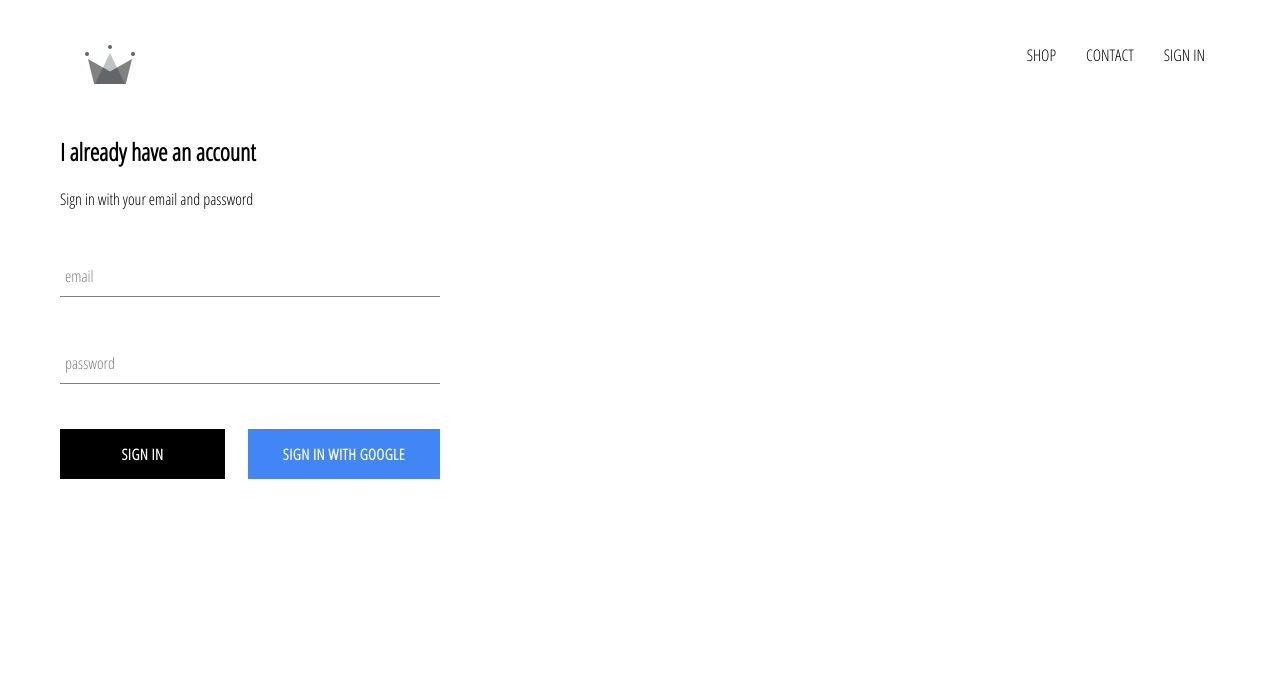
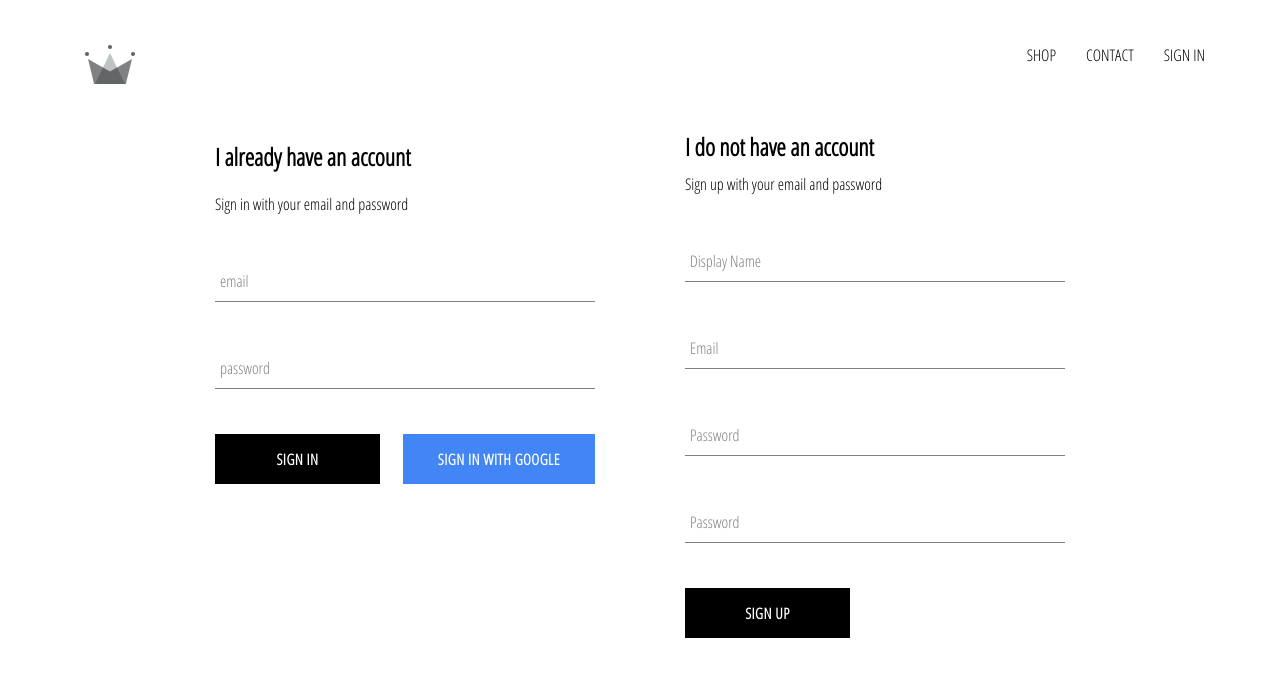
Before and after one commit to nooromari/crwn-clothing, a React (Create React App) app: page /signin in a window 1280 px wide. Shown: the top 676 px of the page. Built offline with nearby package versions, Linux system fonts and the light colour scheme; no server answers; a web font is replaced by a local one.

Commit message:
implemented firebase utils and add authenticated user to database

```diff
--- a/src/App.js
+++ b/src/App.js
@@ -6,37 +6,48 @@ import ShopPage from "./pages/shop/shop.component";
 import SingInAndSignOut from "./pages/sign-in-and-sign-up/sign-in-and-sign-up.component";
 import Header from "./components/header/header.component";
 
-import { auth } from './firebase/firebase.utils';
+import { auth, createUserProfileDocument } from "./firebase/firebase.utils";
+import { onSnapshot } from "firebase/firestore";
+
 import React from "react";
 
 class App extends React.Component {
-
-  constructor(){
+  constructor() {
     super();
 
     this.state = {
-      currentUser : null,
-    }
+      currentUser: null,
+    };
   }
 
   unsubscribeFromAuth = null;
 
-  componentDidMount(){
-    this.unsubscribeFromAuth = auth.onAuthStateChanged(user => {
-      this.setState({currentUser : user});
-
-      console.log(user);
-    })
+  componentDidMount() {
+    this.unsubscribeFromAuth = auth.onAuthStateChanged(async (userAuth) => {
+      if (userAuth) {
+        const userRef = await createUserProfileDocument(userAuth);
+        onSnapshot(userRef, (snapShot) => {
+          this.setState({
+            currentUser: {
+              id: snapShot.id,
+              ...snapShot.data(),
+            },
+          });
+          console.log(this.state);
+        });
+      }
+      this.setState({ currentUser: userAuth });
+    });
   }
 
-  componentWillUnmount(){
+  componentWillUnmount() {
     this.unsubscribeFromAuth();
   }
 
-  render(){
+  render() {
     return (
       <div className="App">
-        <Header currentUser= {this.state.currentUser} />
+        <Header currentUser={this.state.currentUser} />
         <Switch>
           <Route exact path="/" component={HomePage} />
           <Route path="/shop" component={ShopPage} />
--- a/src/components/custom-button/custom-button.component.jsx
+++ b/src/components/custom-button/custom-button.component.jsx
@@ -3,9 +3,9 @@ import React from "react";
 import './custom-button.styles.scss';
 
 const CustomButton = ({children, isGoogleSignIn, ...otherProps}) =>(
-    <buttom className={` ${isGoogleSignIn ? 'google-sign-in' : ''} custom-button`} {...otherProps} >
+    <button className={` ${isGoogleSignIn ? 'google-sign-in' : ''} custom-button`} {...otherProps} >
         {children}
-    </buttom>
+    </button>
 )
 
 export default CustomButton;
--- /dev/null
+++ b/src/components/sign-up/sign-up.component.jsx
@@ -0,0 +1,104 @@
+import React from "react";
+
+import FormInput from "../form-input/form-input.component";
+import CustomButton from "../custom-button/custom-button.component";
+
+import { auth, createUserProfileDocument } from "../../firebase/firebase.utils";
+import { createUserWithEmailAndPassword } from "firebase/auth";
+
+import "./sign-up.styles.scss";
+
+class SignUp extends React.Component {
+  constructor() {
+    super();
+
+    this.state = {
+      displayName: "",
+      email: "",
+      password: "",
+      confirmPassword: "",
+    };
+  }
+
+  handelSubmit = async (e) => {
+    e.preventDefault();
+
+    const { displayName, email, password, confirmPassword } = this.state;
+
+    if (password !== confirmPassword) {
+      alert("passwords don't match");
+      return;
+    }
+
+    try {
+      const { user } = await createUserWithEmailAndPassword(auth ,email, password);
+
+      await createUserProfileDocument(user, { displayName });
+
+      this.setState({
+        displayName: "",
+        email: "",
+        password: "",
+        confirmPassword: "",
+      });
+    } catch (err) {
+      console.error(err);
+    }
+  };
+
+  handelChange = (e) => {
+    e.preventDefault();
+
+    const { name, value } = e.target;
+    this.setState({ [name]: value });
+  };
+
+  render() {
+    const { displayName, email, password, confirmPassword } = this.state;
+
+    return (
+      <div className="sign-up">
+        <h2 className="title"> I do not have an account </h2>
+        <span> Sign up with your email and password</span>
+
+        <form className="sign-up-form" onSubmit={this.handelSubmit}>
+          <FormInput
+            type="text"
+            name="displayName"
+            value={displayName}
+            onChange={this.handelChange}
+            label="Display Name"
+            required
+          />
+          <FormInput
+            type="email"
+            name="email"
+            value={email}
+            onChange={this.handelChange}
+            label="Email"
+            required
+          />
+          <FormInput
+            type="password"
+            name="password"
+            value={password}
+            onChange={this.handelChange}
+            label="Password"
+            required
+          />
+          <FormInput
+            type="password"
+            name="confirmPassword"
+            value={confirmPassword}
+            onChange={this.handelChange}
+            label="Password"
+            required
+          />
+          <CustomButton type="submit">SIGN UP</CustomButton>
+        </form>
+      </div>
+    );
+  }
+}
+
+export default SignUp;
--- /dev/null
+++ b/src/components/sign-up/sign-up.styles.scss
@@ -0,0 +1,9 @@
+.sign-up{
+    display: flex;
+    flex-direction: column;
+    width: 380px;
+
+    .title{
+        margin: 10px 0;
+    }
+}
--- a/src/firebase/firebase.utils.js
+++ b/src/firebase/firebase.utils.js
@@ -1,7 +1,16 @@
 // Import the functions you need from the SDKs you need
 import { initializeApp } from "firebase/app";
+import {
+  getFirestore,
+  doc,
+  collection,
+  addDoc,
+  getDocs,
+  getDoc,
+  setDoc,
+} from "firebase/firestore";
 
-import { getAuth, signInWithPopup, GoogleAuthProvider  } from 'firebase/auth';
+import { getAuth, signInWithPopup, GoogleAuthProvider } from "firebase/auth";
 
 // TODO: Add SDKs for Firebase products that you want to use
 // https://firebase.google.com/docs/web/setup#available-libraries
@@ -13,17 +22,44 @@ const firebaseConfig = {
   projectId: "crwn-db-b42b5",
   storageBucket: "crwn-db-b42b5.appspot.com",
   messagingSenderId: "854206049581",
-  appId: "1:854206049581:web:e41c158640502fca87b7a4"
+  appId: "1:854206049581:web:e41c158640502fca87b7a4",
 };
 
 // Initialize Firebase
 const app = initializeApp(firebaseConfig);
 export const auth = getAuth(app);
-// onAuthStateChanged(auth, user => { /* check status */ });
 
 const provider = new GoogleAuthProvider();
 
-export const signInWithGoogle = () => signInWithPopup(auth, provider)
+const db = getFirestore();
+
+export const createUserProfileDocument = async (userAuth, additionalData) => {
+  if (!userAuth) return;
+
+  const userRef = doc(db, "users", userAuth.uid);
+  const snapShot = await getDoc(userRef);
+
+  // Add a new document in collection "users"
+  if (!snapShot.exists()) {
+    const { displayName, email } = userAuth;
+    const createdAt = new Date();
+
+    try {
+      await setDoc(doc(db, "users", userAuth.uid), {
+        displayName,
+        email,
+        createdAt,
+        ...additionalData,
+      });
+    } catch (error) {
+      console.log("error creating user", error.message);
+    }
+  }
+  return userRef;
+};
+
+export const signInWithGoogle = () =>
+  signInWithPopup(auth, provider)
     .then((result) => {
       // This gives you a Google Access Token. You can use it to access the Google API.
       const credential = GoogleAuthProvider.credentialFromResult(result);
@@ -31,7 +67,8 @@ export const signInWithGoogle = () => signInWithPopup(auth, provider)
       // The signed-in user info.
       const user = result.user;
       // ...
-  }).catch((error) => {
+    })
+    .catch((error) => {
       // Handle Errors here.
       const errorCode = error.code;
       const errorMessage = error.message;
--- a/src/pages/sign-in-and-sign-up/sign-in-and-sign-up.component.jsx
+++ b/src/pages/sign-in-and-sign-up/sign-in-and-sign-up.component.jsx
@@ -1,12 +1,14 @@
 import React from "react";
 
 import SignIn from "../../components/sign-in/sign-in.component";
+import SignUp from "../../components/sign-up/sign-up.component";
 
 import './sign-in-and-sign-up.styles.scss';
 
 const SingInAndSignOut = () => (
     <div className="sign-in-and-sign-up">
         <SignIn />
+        <SignUp />
     </div>
 )
 
--- a/src/pages/sign-in-and-sign-up/sign-in-and-sign-up.styles.scss
+++ b/src/pages/sign-in-and-sign-up/sign-in-and-sign-up.styles.scss
@@ -0,0 +1,6 @@
+.sign-in-and-sign-up{
+    width: 850px;
+    display: flex;
+    justify-content: space-between;
+    margin: 30px auto;
+}
```
Lines whose indentation alone changed are shown as unchanged.
